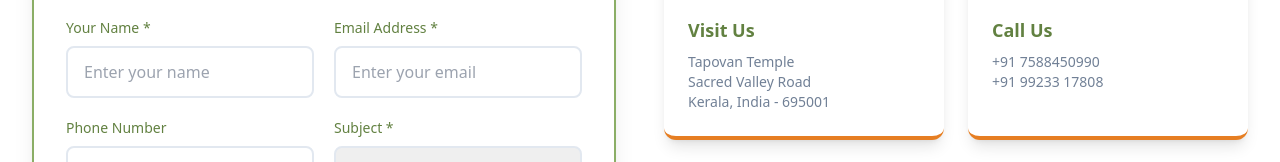
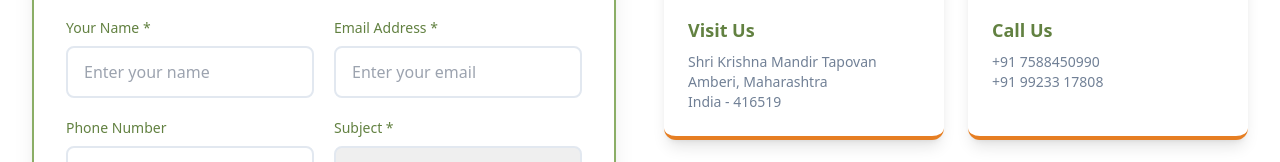
Before and after one commit to rinoykj007/Thapovan, a React (Vite) app: page /contact in a window 1280 px wide. Shown: the part 232-394 px from the top of the page. Built offline with nearby package versions, Linux system fonts and the light colour scheme.

Commit message:
updat address

```diff
--- a/src/pages/Contact.jsx
+++ b/src/pages/Contact.jsx
@@ -104,9 +104,9 @@
       ),
       title: "Visit Us",
       details: [
-        "Tapovan Temple",
-        "Sacred Valley Road",
-        "Kerala, India - 695001",
+        "Shri Krishna Mandir Tapovan",
+        "Amberi, Maharashtra",
+        "India - 416519",
       ],
     },
     {
@@ -455,14 +455,14 @@
             className="rounded-2xl overflow-hidden shadow-xl"
           >
             <iframe
-              src="https://www.google.com/maps/embed?pb=!1m18!1m12!1m3!1d3945.0876036584!2d76.9366!3d8.4875!2m3!1f0!2f0!3f0!3m2!1i1024!2i768!4f13.1!3m3!1m2!1s0x0%3A0x0!2zOMKwMjknMTUuMCJOIDc2wrA1NicxMS44IkU!5e0!3m2!1sen!2sin!4v1234567890"
+              src="https://www.google.com/maps/embed?pb=!1m18!1m12!1m3!1d3820.5!2d74.0!3d16.7!2m3!1f0!2f0!3f0!3m2!1i1024!2i768!4f13.1!3m3!1m2!1s0x0%3A0x0!2zMTbCsDQyJzAwLjAiTiA3NMKwMDAnMDAuMCJF!5e0!3m2!1sen!2sin!4v1700000000000!5m2!1sen!2sin"
               width="100%"
               height="450"
               style={{ border: 0 }}
               allowFullScreen=""
               loading="lazy"
               referrerPolicy="no-referrer-when-downgrade"
-              title="Tapovan Temple Location"
+              title="Shri Krishna Mandir Tapovan Location"
             />
           </motion.div>
         </div>
```
